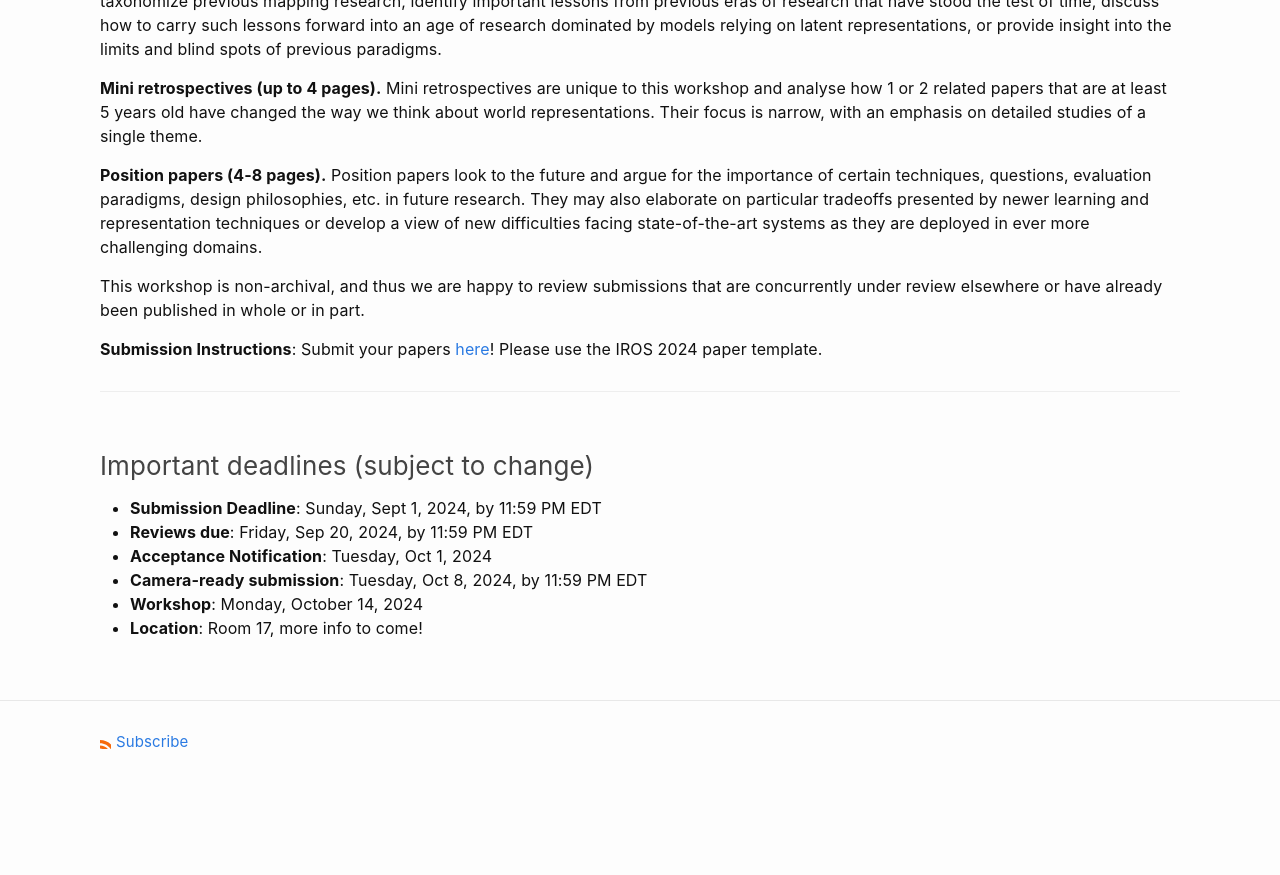
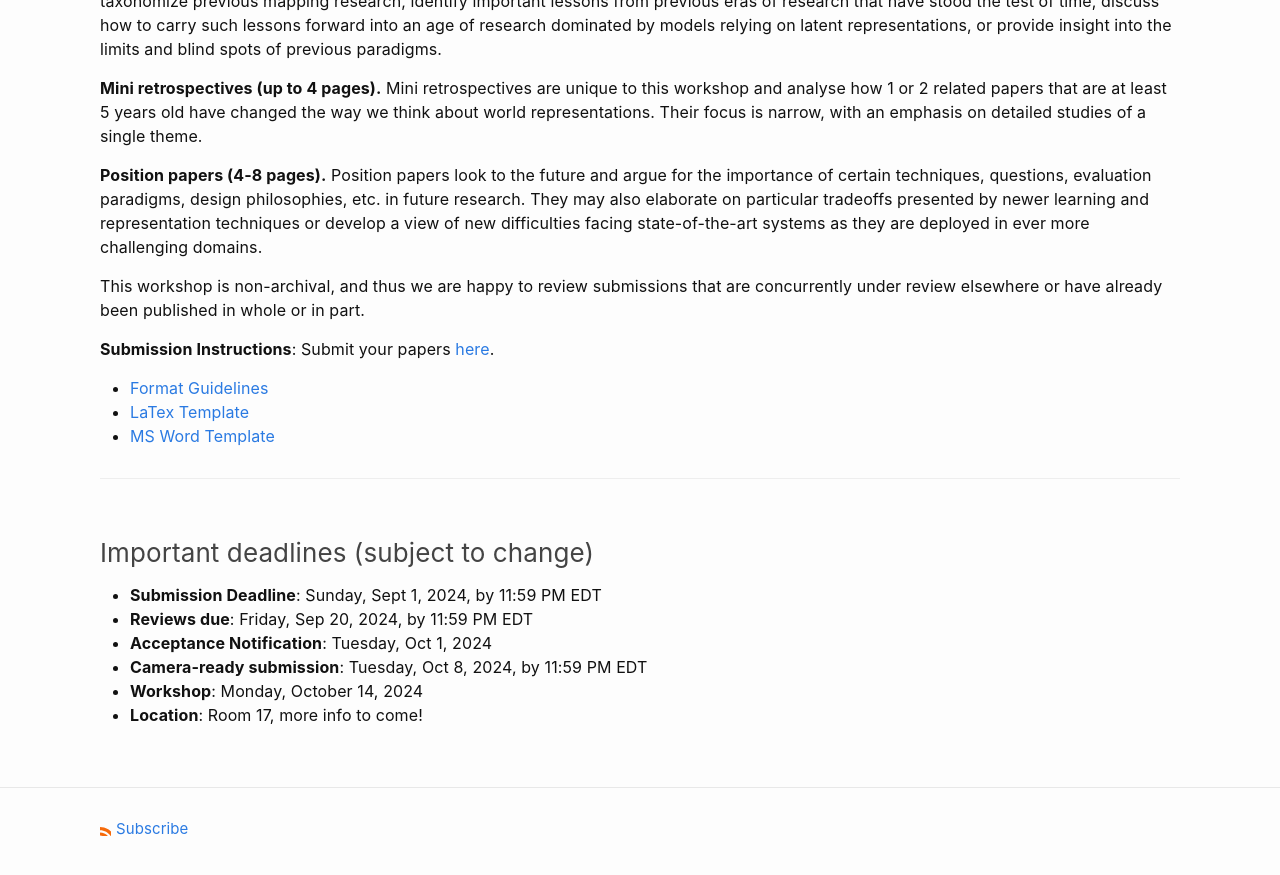
Before and after one commit to montrealrobotics/test-of-time-workshop, a Jekyll site: the page built from callforpapers.md, in a window 1280 px wide and 900 px high, scrolled down 951 px. Shown: the top 875 px of the window. Built offline with Jekyll 4.4.1, drawn with Linux system fonts in a browser that asks for light colours; before the commit the page ends 1764 px from its top, so only the background shows below that.

Commit message:
Adds PC members and links to paper templates

```diff
--- a/callforpapers.md
+++ b/callforpapers.md
@@ -28,8 +28,10 @@ With these goals and challenges in mind, we extend a call for the following type
 
 This workshop is non-archival, and thus we are happy to review submissions that are concurrently under review elsewhere or have already been published in whole or in part.
 
-**Submission Instructions**: Submit your papers [here](https://easychair.org/conferences/?conf=retromapiros2024)!
-Please use the IROS 2024 paper template.
+**Submission Instructions**: Submit your papers [here](https://easychair.org/conferences/?conf=retromapiros2024).
+- [Format Guidelines ](https://ras.papercept.net/conferences/support/support.php)
+- [LaTex Template ](https://ras.papercept.net/conferences/support/tex.php)
+- [MS Word Template ](https://ras.papercept.net/conferences/support/word.php)
 
 ---
 
```
Also changed, not shown: index.md (+10 -0 lines), Gemfile.lock, 10 other files.
